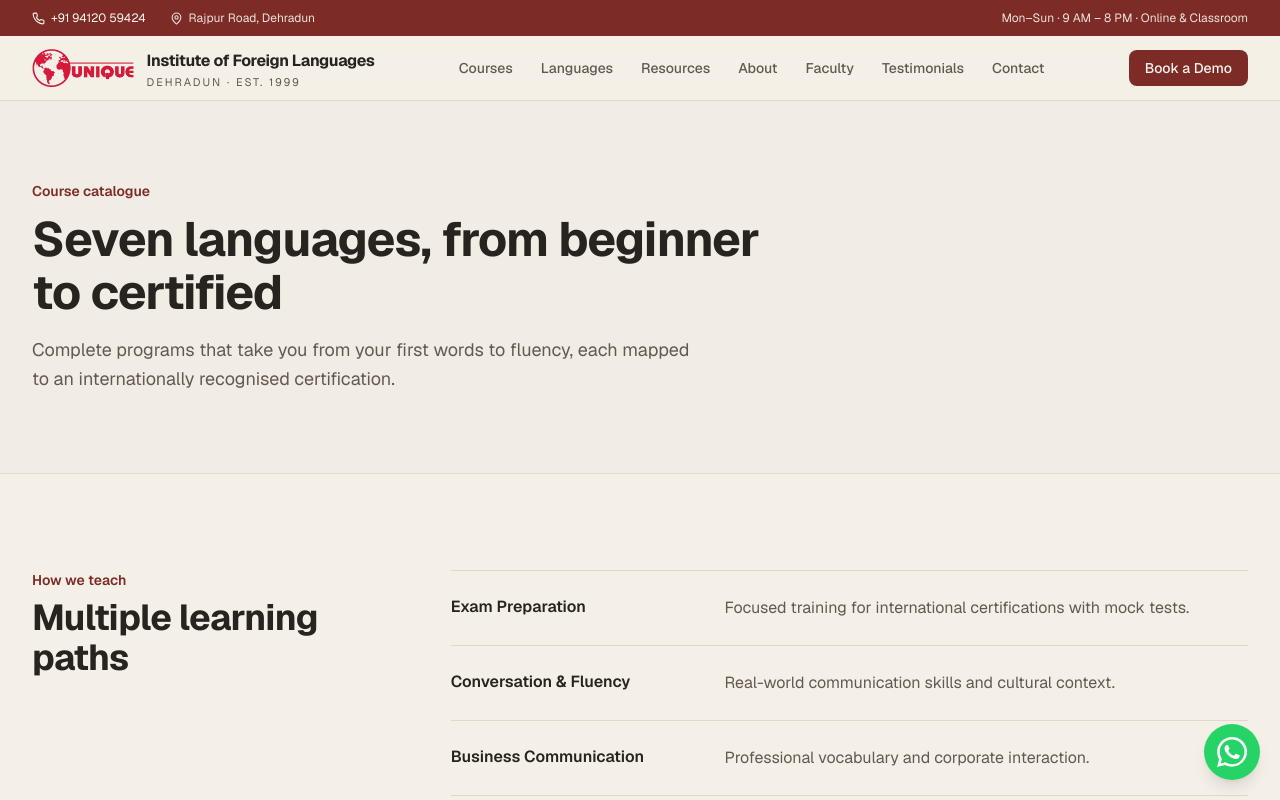
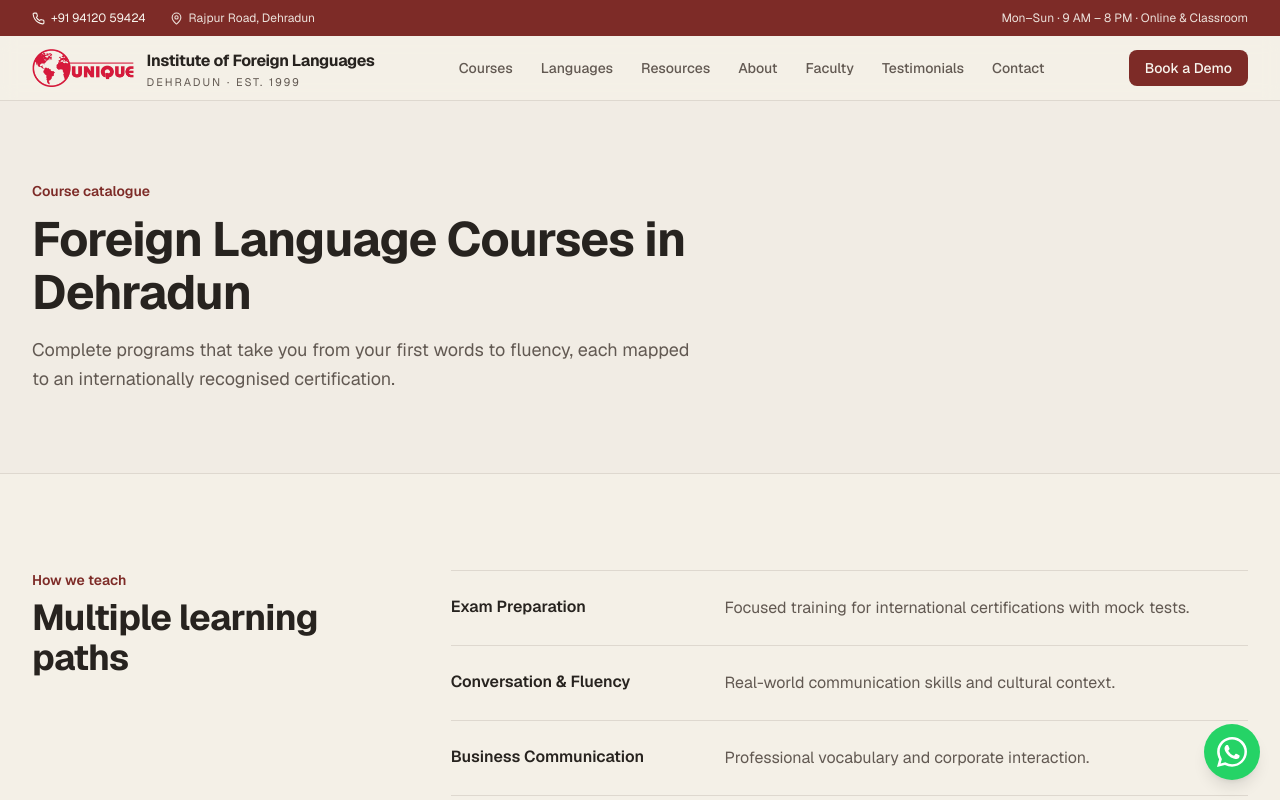
Before and after one commit to mohitgauniyal/uifl, a Next.js app: page /courses in a window 1280 px wide. Shown: the top 800 px of the page. Built offline with nearby package versions, Linux system fonts and the light colour scheme.

Commit message:
Add location keywords to courses and languages page H1s
'/courses' H1 -> 'Foreign Language Courses in Dehradun'; '/languages' H1 ->
'Foreign Languages We Teach in Dehradun'.

```diff
--- a/app/courses/page.tsx
+++ b/app/courses/page.tsx
@@ -38,7 +38,7 @@ export default function CoursesPage() {
 
       <PageHeader
         eyebrow="Course catalogue"
-        title="Seven languages, from beginner to certified"
+        title="Foreign Language Courses in Dehradun"
         description="Complete programs that take you from your first words to fluency, each mapped to an internationally recognised certification."
       />
 
--- a/app/languages/page.tsx
+++ b/app/languages/page.tsx
@@ -37,7 +37,7 @@ export default function LanguagesPage() {
 
       <PageHeader
         eyebrow="Our language offerings"
-        title="Seven languages, seven paths forward"
+        title="Foreign Languages We Teach in Dehradun"
         description="Explore each program and see how the language, certifications and opportunities line up with your goals."
       />
 
```
